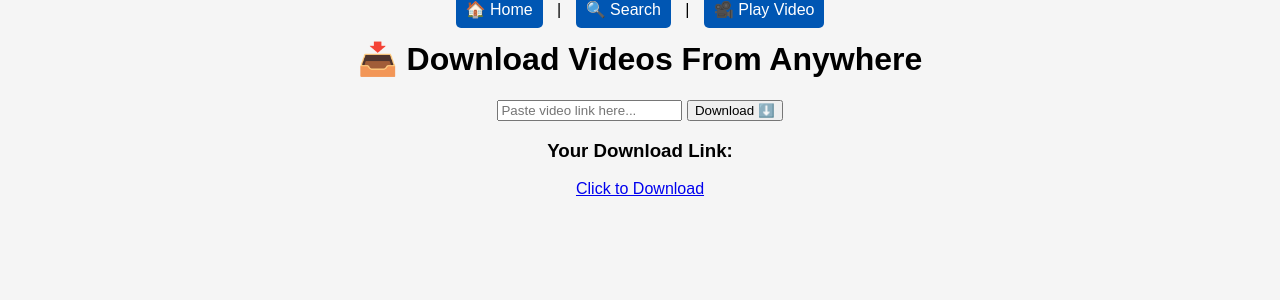
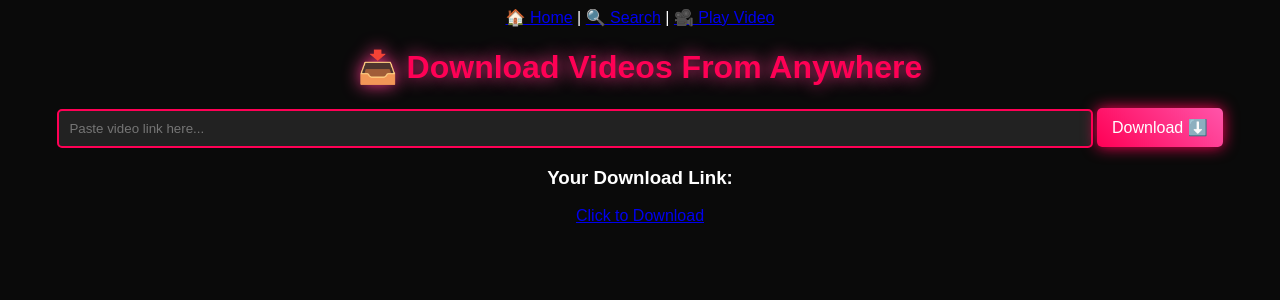
Before and after one commit to Neaterry6/play-api, a Flask app: template templates/download.html in a window 1280 px wide. Shown: the top 300 px of the page. Run offline with Flask 3, Linux system fonts and the light colour scheme; the template is opened without the code that fills it: most values are stand-ins (such as "Sample title", 1, 10 or a date in 2020).

Commit message:
Update styles.css

```diff
--- a/static/css/styles.css
+++ b/static/css/styles.css
@@ -1,68 +1,63 @@
-/* General Styling */
+/* ✅ Dark Mode Theme */
 body {
-    font-family: Arial, sans-serif;
+    background-color: #0a0a0a;
+    color: #ffffff;
+    font-family: 'Arial', sans-serif;
     text-align: center;
-    margin: 0;
-    padding: 0;
-    background-color: #f5f5f5;
 }
 
-/* Header & Navigation */
-header {
-    background-color: #007BFF;
-    padding: 15px;
-    color: white;
+/* ✅ Glowing Text Effect */
+h1, h2 {
+    color: #ff0055;
+    text-shadow: 0px 0px 15px #ff0055;
+    animation: glowText 1.5s infinite alternate;
 }
 
-nav a {
-    margin: 10px;
+@keyframes glowText {
+    0% { text-shadow: 0px 0px 10px #ff0055; }
+    100% { text-shadow: 0px 0px 20px #ff55aa; }
+}
+
+/* ✅ Styled Buttons with Glow */
+button {
+    background: linear-gradient(45deg, #ff0055, #ff55aa);
+    color: white;
+    border: none;
+    padding: 10px 15px;
+    font-size: 16px;
+    cursor: pointer;
+    border-radius: 5px;
+    transition: 0.3s ease-in-out;
+    box-shadow: 0px 0px 15px #ff0055;
+}
+
+button:hover {
+    box-shadow: 0px 0px 30px #ff55aa;
+    transform: scale(1.1);
+}
+
+/* ✅ Glowing Inputs */
+input {
+    background-color: #222;
+    border: 2px solid #ff0055;
+    color: white;
     padding: 10px;
-    text-decoration: none;
-    color: white;
-    background-color: #0056b3;
+    width: 80%;
     border-radius: 5px;
 }
 
-nav a:hover {
-    background-color: #003f7f;
+/* ✅ Styled Video & Audio Players */
+video, audio {
+    width: 80%;
+    max-width: 600px;
+    border-radius: 10px;
+    box-shadow: 0px 0px 20px rgba(255, 0, 85, 0.5);
 }
 
-/* Logo Animation */
-@keyframes bounceColors {
-    0% { color: red; transform: translateY(0); }
-    25% { color: blue; transform: translateY(-10px); }
-    50% { color: green; transform: translateY(0); }
-    75% { color: yellow; transform: translateY(-10px); }
-    100% { color: purple; transform: translateY(0); }
+/* ✅ Adding Cool Neon Border */
+.container {
+    border: 2px solid #ff0055;
+    padding: 20px;
+    border-radius: 10px;
+    box-shadow: 0px 0px 20px #ff0055;
 }
-
-#app-logo {
-    font-size: 50px;
-    font-weight: bold;
-    text-align: center;
-    animation: bounceColors 2s infinite;
-}
-
-/* Buttons */
-.navigation-buttons a {
-    display: inline-block;
-    margin: 10px;
-    padding: 12px 18px;
-    text-decoration: none;
-    font-weight: bold;
-    color: white;
-    background-color: #28a745;
-    border-radius: 5px;
-}
-
-.navigation-buttons a:hover {
-    background-color: #1e7d32;
-}
-
-/* Footer */
-footer {
-    margin-top: 20px;
-    padding: 10px;
-    background-color: #222;
-    color: white;
-        }
```
